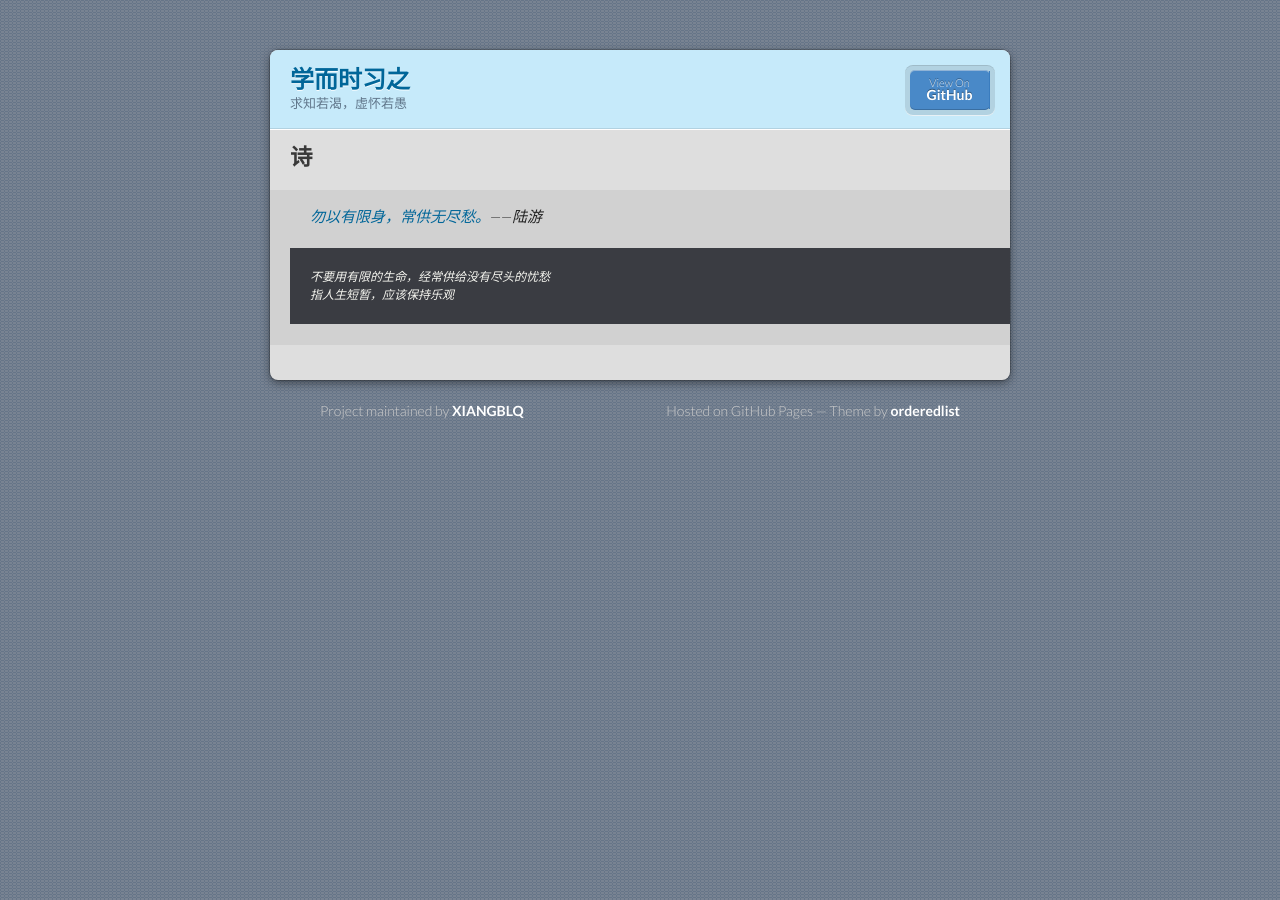
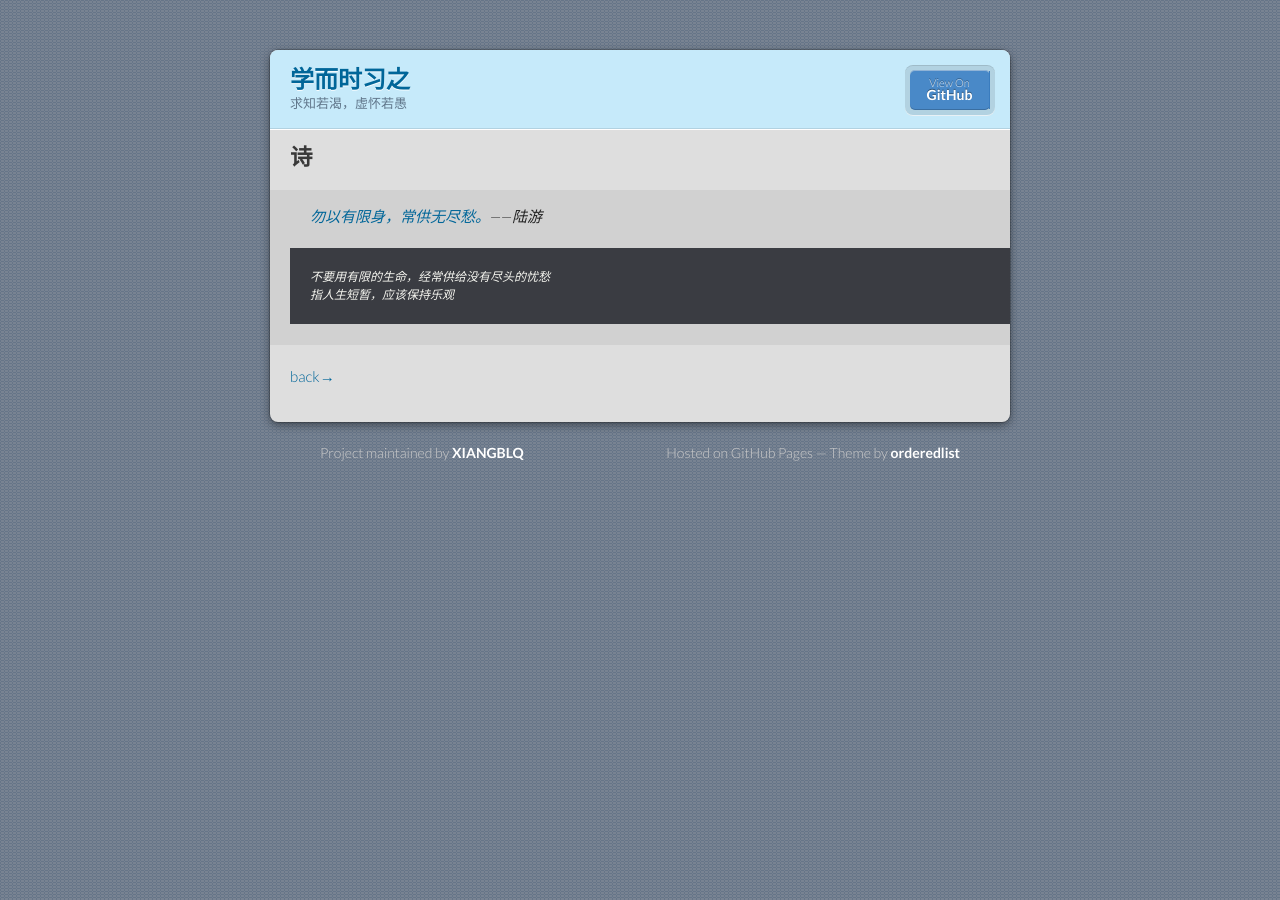
Before and after one commit to XIANGBLQ/wenzhai, a Jekyll site: the page built from pages/shiwen/shici/shici.md, in a window 1280 px wide. Built offline with Jekyll 4.4.1, drawn with Linux system fonts in a browser that asks for light colours; our own code applies the rules of GitHub Pages for plain Markdown files.

Commit message:
Update shici.md

````diff
--- a/pages/shiwen/shici/shici.md
+++ b/pages/shiwen/shici/shici.md
@@ -10,3 +10,7 @@ layout: default
 > 不要用有限的生命，经常供给没有尽头的忧愁
 > 指人生短暂，应该保持乐观
 > ```
+
+
+
+[back→](./pages/shiwen/shiwen.html)
````
